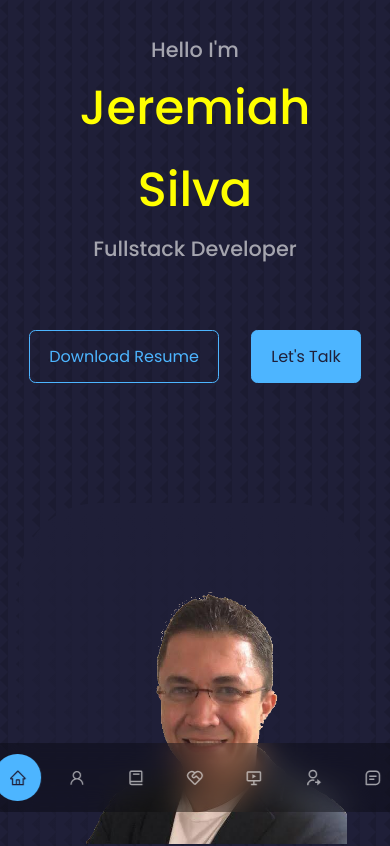
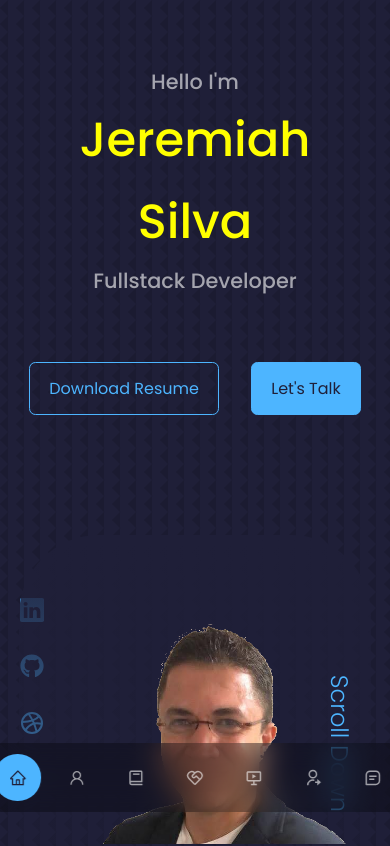
Before and after one commit to Jeremiah-Silva/jeremiah--portfolio, a React (Create React App) app: page / in a window 390 px wide. Shown: the top 846 px of the page. Built offline with nearby package versions, Linux system fonts and the light colour scheme.

Commit message:
Updated File

```diff
--- a/src/components/header/header.css
+++ b/src/components/header/header.css
@@ -1,6 +1,6 @@
 header {
     height: 100vh;
-    padding-top: 2rem;
+    padding-top: 4rem;
     overflow: hidden;
 }
 
@@ -60,17 +60,17 @@ header {
     font-weight: 300;
     font-size: 1.5rem;
 }
-
-/* ================ MEDIA QUERIES (MEDIUM DEVICES) ================ */
+/*
+/* ================ MEDIA QUERIES (MEDIUM DEVICES) ================
 @media screen and (max-width: 1024px) {
     header {
-        height: 100vh;
+        height: 50%;
     }
 }
-/* ================ MEDIA QUERIES (SMALL DEVICES) ================ */
+/* ================ MEDIA QUERIES (SMALL DEVICES) ================
 @media screen and (max-width: 600px) {
     header {
-        height: 100vh;
+        height: 65%;
     }
 
     .header__socials,
@@ -78,3 +78,4 @@ header {
         display: none;
     }
 }
+*/
```
